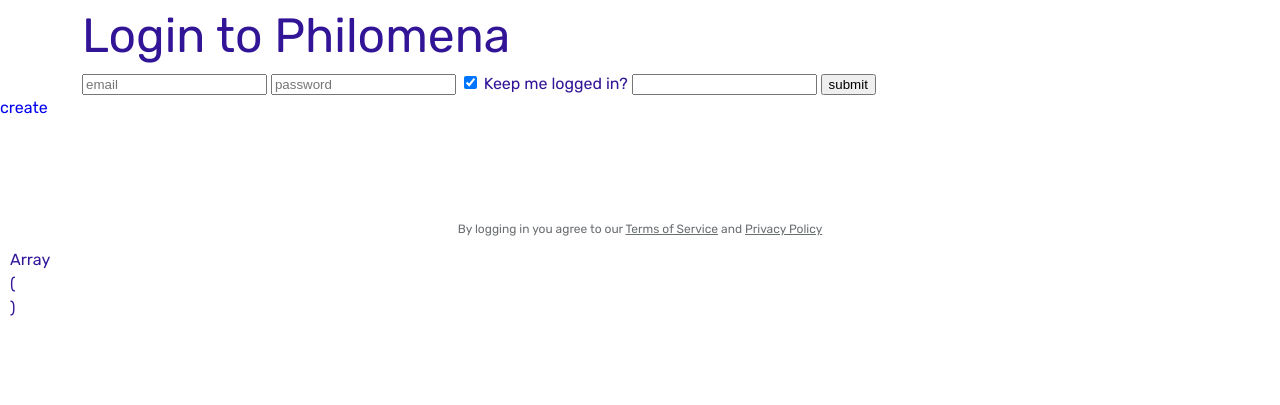
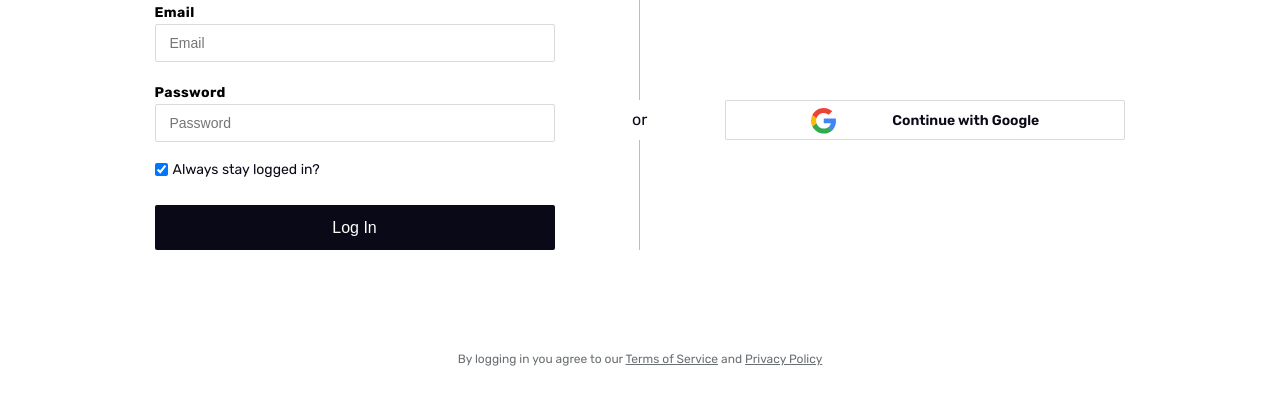
Before and after one commit to junyi-xie/philomena, a PHP site: page /login.php in a window 1280 px wide. Shown: the top 405 px of the page. Run offline with PHP 8.4, Linux system fonts and the light colour scheme; some libraries are stand-ins or nearby versions.

Commit message:
Login modifications.

```diff
--- a/assets/scss/style.css
+++ b/assets/scss/style.css
@@ -333,4 +333,115 @@
   color: #6a6f72;
   text-decoration: underline;
 }
+
+#authentication__verification {
+  border-right: thin solid #b8bdc5;
+}
+
+#authentication__options {
+  position: relative;
+}
+
+#authentication__options::before {
+  color: #0a0918;
+  content: 'or';
+  background: white;
+  position: absolute;
+  left: 0;
+  margin-left: -8px;
+  padding: 8px 0;
+}
+
+#authentication__wrapper {
+  -webkit-box-align: center;
+      -ms-flex-align: center;
+          align-items: center;
+}
+
+.authentication_section__content {
+  display: -webkit-box;
+  display: -ms-flexbox;
+  display: flex;
+  -webkit-box-orient: vertical;
+  -webkit-box-direction: normal;
+      -ms-flex-direction: column;
+          flex-direction: column;
+  -webkit-box-align: center;
+      -ms-flex-align: center;
+          align-items: center;
+}
+
+.authentication__wrapper {
+  width: 100%;
+}
+
+@media (min-width: 992px) {
+  .authentication__wrapper {
+    width: 25rem;
+  }
+}
+
+.button__auth_connect {
+  color: #0a0918;
+  border: 1px solid #d8dae0;
+  font-size: 1em;
+  width: 100%;
+  max-width: 25rem;
+  margin-bottom: 10px;
+  height: 40px;
+  display: -webkit-box;
+  display: -ms-flexbox;
+  display: flex;
+  -webkit-box-pack: space-evenly;
+      -ms-flex-pack: space-evenly;
+          justify-content: space-evenly;
+  -webkit-box-align: center;
+      -ms-flex-align: center;
+          align-items: center;
+}
+
+.button__auth_connect .auth__icon {
+  width: 25px;
+  height: 100%;
+}
+
+.button__auth_connect .auth__message {
+  font-size: 14px;
+}
+
+.authentication__option {
+  display: -webkit-box;
+  display: -ms-flexbox;
+  display: flex;
+  -webkit-box-align: center;
+      -ms-flex-align: center;
+          align-items: center;
+  -webkit-box-pack: start;
+      -ms-flex-pack: start;
+          justify-content: flex-start;
+  margin-bottom: 25px;
+}
+
+.authentication__option input[type='checkbox'] {
+  padding: 0;
+  margin: 0;
+  position: relative;
+}
+
+.authentication__option span {
+  font-size: 14px;
+  color: #0a0918;
+  margin-left: 5px;
+}
+
+.button__auth_login {
+  width: 100%;
+  font-weight: normal;
+  background-color: #0a0918;
+  height: 45px;
+  max-width: 25rem;
+  -webkit-appearance: none;
+     -moz-appearance: none;
+          appearance: none;
+}
 /*# sourceMappingURL=style.css.map */
--- a/login.php
+++ b/login.php
@@ -32,46 +32,81 @@
 
         include_once( INC . '/header.php');
 
-        echo flashMessage('signin');
-
+        flashMessage('signin');
 
         echo '<div class="container">
 
-        <h1>Login to Philomena</h1>
+            <div class="row" id="authentication__wrapper">
 
+                <div class="col-12 col-lg-6" id="authentication__verification">
 
+                    <section class="authentication_section__content">
 
-        <form action="login.php" method="POST">
-            <input type="email" name="email" id="" placeholder="email">
-            <input type="password" name="password" id="" placeholder="password">
-            <input type="checkbox" name="cookie" value="1" checked="checked">
-            <span>Keep me logged in?</span>
-    <input type="text" class=" " name="date" id="datepicker">
+                        <div class="authentication__wrapper">
 
-            <input type="submit" value="submit">
-        </form>
+                            <form action="login.php" accept-charset="UTF-8" method="POST" id="auth__form">
 
-        </div>
+                                <label class="label">Email</label>
 
-        <a href="signup.php">create</a>
+                                <input class="form__text_field" type="email" name="email" placeholder="Email" id="auth__email">
 
-    <div class="privacy__terms">
+                                <label class="label">Password</label>
 
-            <p>By logging in you agree to our <a href="#" target="_blank">Terms of Service</a> and <a href="#" target="_blank">Privacy Policy</a></p>
+                                <input class="form__text_field" type="password" name="password" placeholder="Password" id="auth__password">
+
+                                <div class="authentication__option">
+
+                                    <input type="checkbox" name="cookie" value="1" checked="checked" id="auth__cookie">
+
+                                    <span>Always stay logged in?</span>
+
+                                </div>
+
+                                <input class="button button__auth_login" type="submit" value="Log In" id="auth__login">
+
+                            </form>
+
+                        </div>
+
+                    </section>
+
+                </div>
+
+                <div class="col-12 col-lg-6" id="authentication__options">
+
+                    <section class="authentication_section__content">
+
+                        <div class="authentication__wrapper">
+
+                            <a class="button button__auth_connect" href="signup.php?go=google">
+
+                                <div class="auth__icon"><svg viewBox="0 0 256 262"><path d="M255.878 133.451c0-10.734-.871-18.567-2.756-26.69H130.55v48.448h71.947c-1.45 12.04-9.283 30.172-26.69 42.356l-.244 1.622 38.755 30.023 2.685.268c24.659-22.774 38.875-56.282 38.875-96.027" fill="#4285F4"/><path d="M130.55 261.1c35.248 0 64.839-11.605 86.453-31.622l-41.196-31.913c-11.024 7.688-25.82 13.055-45.257 13.055-34.523 0-63.824-22.773-74.269-54.25l-1.531.13-40.298 31.187-.527 1.465C35.393 231.798 79.49 261.1 130.55 261.1" fill="#34A853"/><path d="M56.281 156.37c-2.756-8.123-4.351-16.827-4.351-25.82 0-8.994 1.595-17.697 4.206-25.82l-.073-1.73L15.26 71.312l-1.335.635C5.077 89.644 0 109.517 0 130.55s5.077 40.905 13.925 58.602l42.356-32.782" fill="#FBBC05"/><path d="M130.55 50.479c24.514 0 41.05 10.589 50.479 19.438l36.844-35.974C195.245 12.91 165.798 0 130.55 0 79.49 0 35.393 29.301 13.925 71.947l42.211 32.783c10.59-31.477 39.891-54.251 74.414-54.251" fill="#EB4335"/></svg></div>
+
+                                <div class="auth__message">Continue with Google</div>
+
+                            </a>
+
+                        </div>
+
+                    </section>
+
+                </div>
+
+            </div>
+
+            <div class="privacy__terms">
+
+                <p>By logging in you agree to our <a href="#" target="_blank">Terms of Service</a> and <a href="#" target="_blank">Privacy Policy</a></p>
+
+            </div>
 
         </div>';
-
 
         include_once( INC . '/footer.php');
 
     } else {
 
-        // redirect
-        echo 'loggedin';
-
-
+        // header("Location:");
+        exit('You are being redirected...');
     }
-
-    printr($_POST);
-
 ?>
```
Also changed, not shown: assets/scss/_admin.scss (added, +87 -0 lines), 1 other file.
